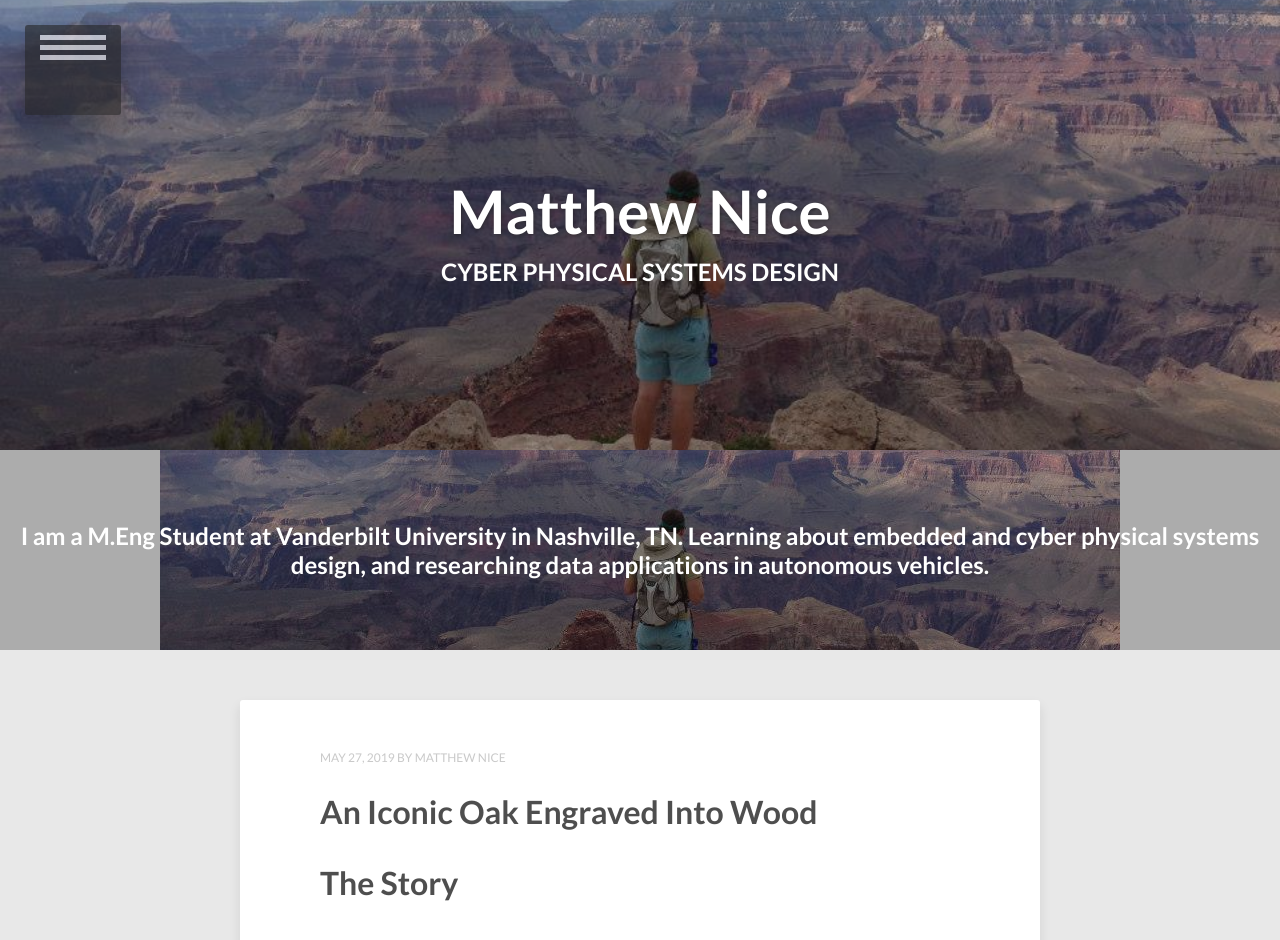
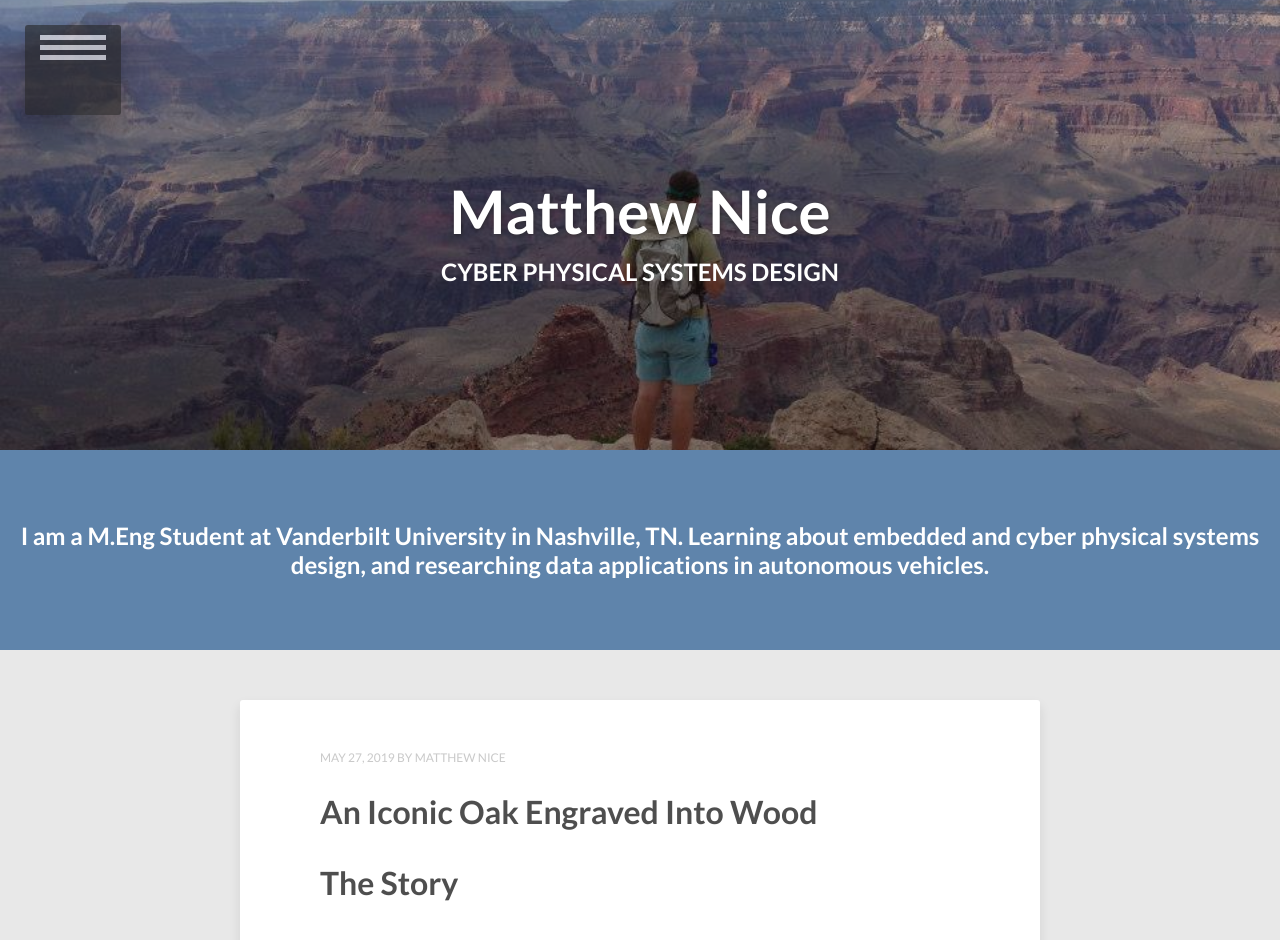
Before and after one commit to MatthewNice/MatthewNice.github.io, a Jekyll site: the page built from index.html, in a window 1280 px wide. Shown: the top 940 px of the page. Built offline with Jekyll 4.4.1, drawn with Linux system fonts in a browser that asks for light colours; nearby versions of some CDN libraries; the list of posts is cut into pages by our own code.

Commit message:
Update index.html

```diff
--- a/index.html
+++ b/index.html
@@ -8,7 +8,7 @@ tags: [vanderbilt, transportation, autonomous, vehicle, data]
 comments: false
 image:
   feature: canyon.jpg
-  secondary: canyon.jpg
+  secondary: yellowstone-complement-blue.jpg
 ---
 
 {% for post in paginator.posts %}
```
